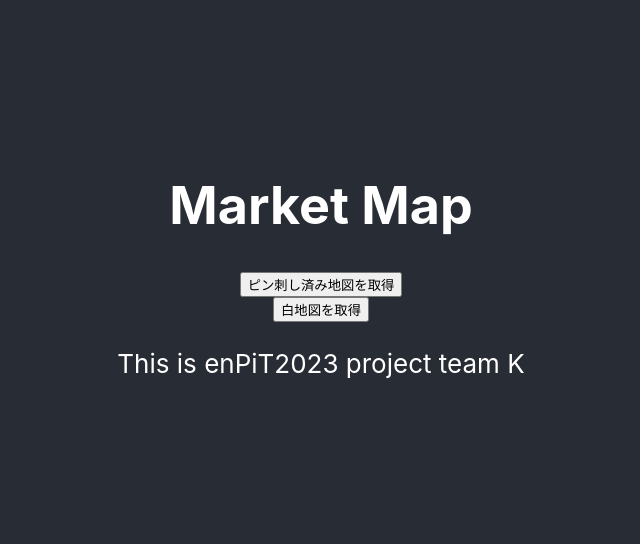
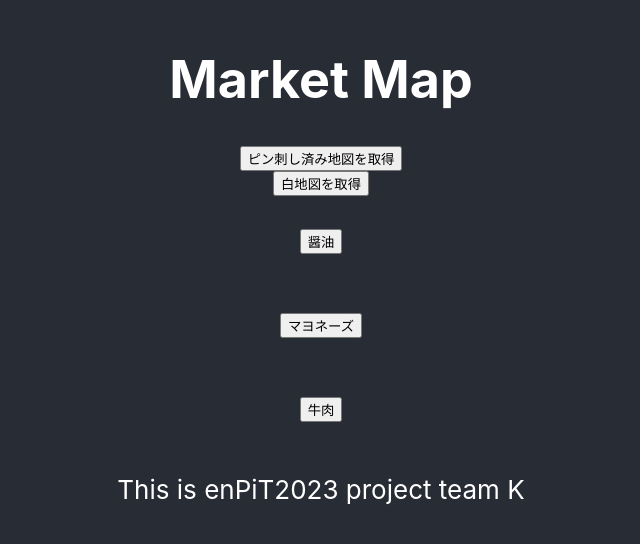
Before and after one commit to enpitut2023/MarketMap_front, a React (Create React App) app: page / in a window 1280 px wide. Shown: the part 128-672 px from the top of the page, without its empty margins (319-959 px from the left). Built offline with nearby package versions, Linux system fonts and the light colour scheme.

Commit message:
商品と1対1対応

```diff
--- a/src/App.jsx
+++ b/src/App.jsx
@@ -25,6 +25,16 @@ function App() {
     }
   };
 
+  const send_back = async(number) =>{
+    try{
+      const response = await fetch(`https://marketmap-back.onrender.com/image/pinned?param=${number}`);
+      const imageUrl = await response.blob();
+      setWhiteImageUrl(URL.createObjectURL(imageUrl));
+    }catch(error){
+      console.error("取得失敗！", error);
+    }
+  };
+
   return (
     <div className="App">
       <header className="App-header">
@@ -45,6 +55,15 @@ function App() {
         <button onClick={get_white_map}>白地図を取得</button>
         }
         <p>
+          <button onClick={() => send_back(1)}>醤油</button>
+        </p>
+        <p>
+          <button onClick={() => send_back(2)}>マヨネーズ</button>
+        </p>
+        <p>
+          <button onClick={() => send_back(3)}>牛肉</button>
+        </p>
+        <p>
           This is enPiT2023 project team K
         </p>
       </header>
```
